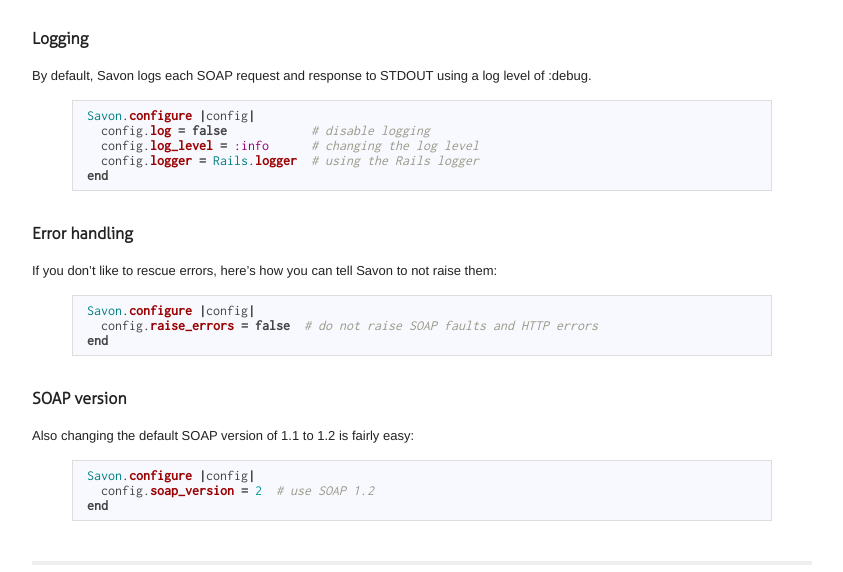
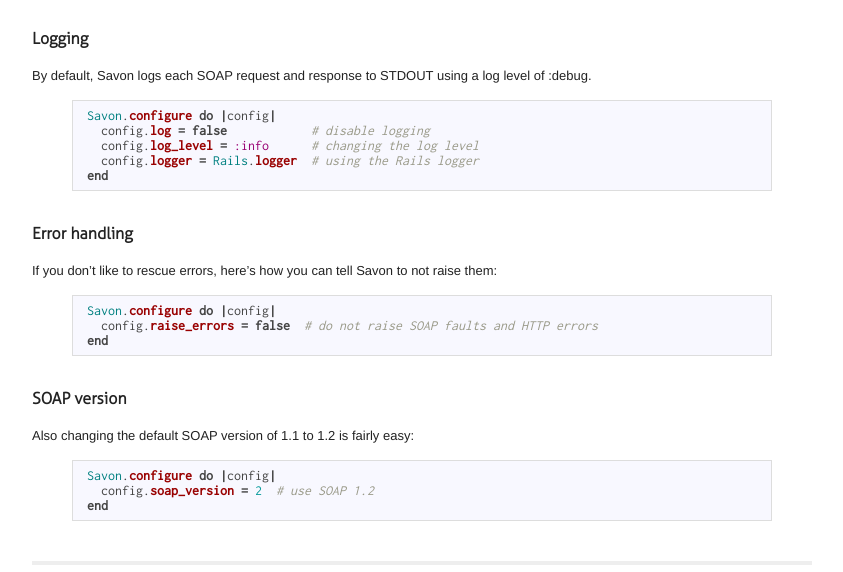
Before and after one commit to savonrb/savon, a Jekyll site: the page built from index.md, in a window 1280 px wide and 900 px high, scrolled down 7453 px. Shown: the part 236-808 px from the top of the window, without its empty margins (218-1061 px from the left). Built offline with Jekyll 4.4.1, drawn with Linux system fonts in a browser that asks for light colours.

Commit message:
fix for issue #102

```diff
--- a/index.md
+++ b/index.md
@@ -444,7 +444,7 @@ Global configuration
 By default, Savon logs each SOAP request and response to STDOUT using a log level of :debug.
 
 {% highlight ruby %}
-Savon.configure |config|
+Savon.configure do |config|
   config.log = false            # disable logging
   config.log_level = :info      # changing the log level
   config.logger = Rails.logger  # using the Rails logger
@@ -456,7 +456,7 @@ end
 If you don't like to rescue errors, here's how you can tell Savon to not raise them:
 
 {% highlight ruby %}
-Savon.configure |config|
+Savon.configure do |config|
   config.raise_errors = false  # do not raise SOAP faults and HTTP errors
 end
 {% endhighlight %}
@@ -466,7 +466,7 @@ end
 Also changing the default SOAP version of 1.1 to 1.2 is fairly easy:
 
 {% highlight ruby %}
-Savon.configure |config|
+Savon.configure do |config|
   config.soap_version = 2  # use SOAP 1.2
 end
 {% endhighlight %}
```
